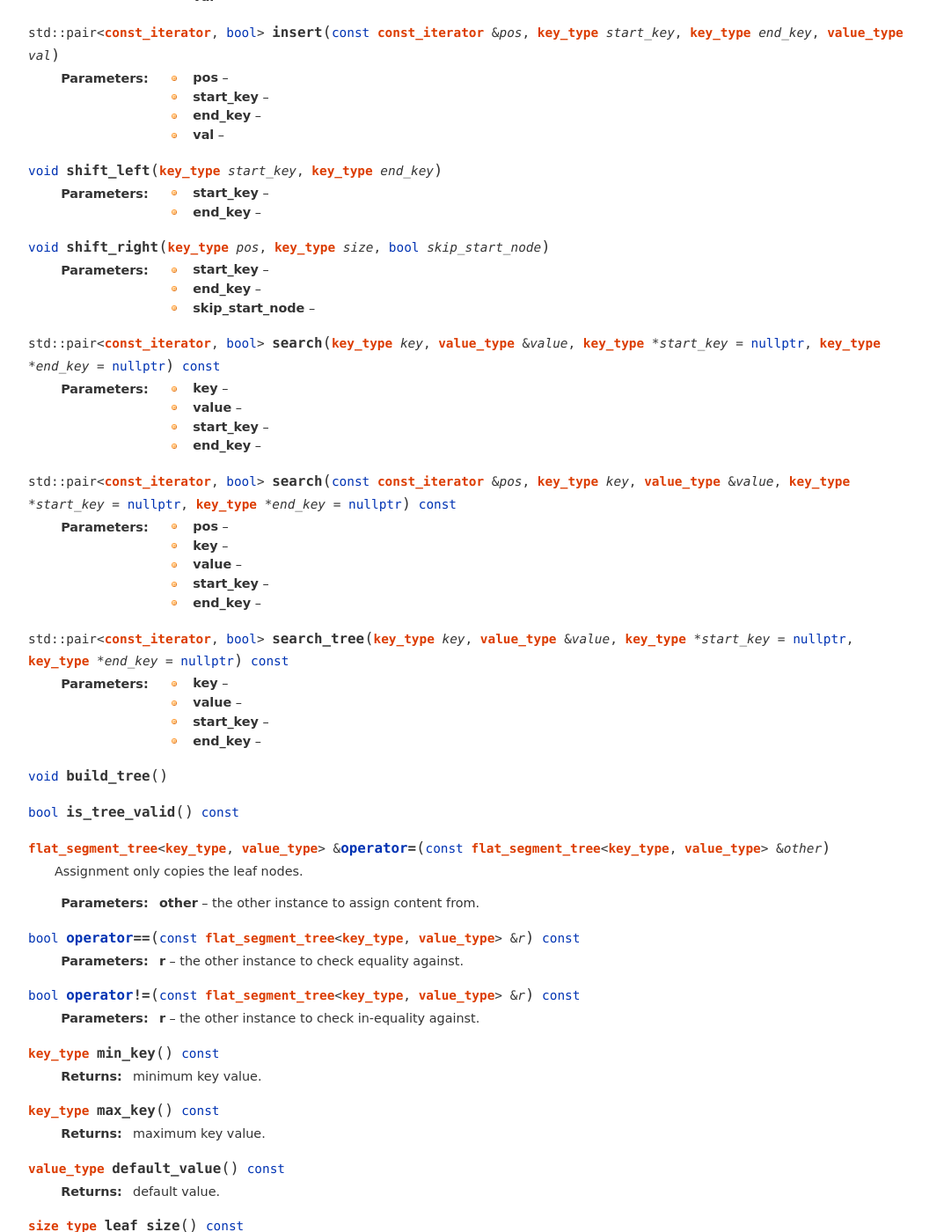
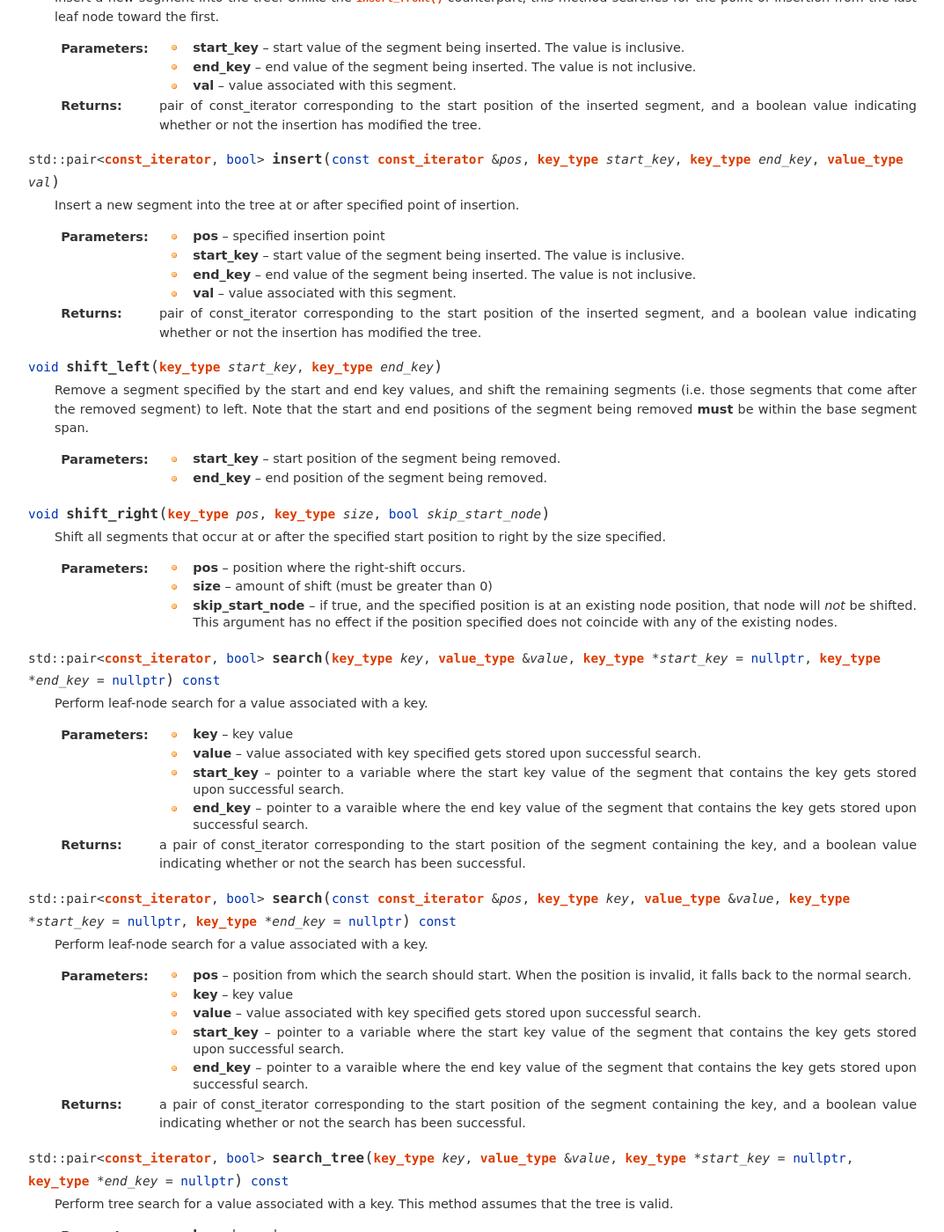
Before and after one commit to kohei-us/mdds, a Sphinx documentation site: the page built from doc/flat_segment_tree.rst, in a window 1280 px wide and 1400 px high, scrolled down 1236 px. Shown: the whole window at 88% size, without its empty margins (118-1191 px from the left). Built offline with Sphinx 7.4.7, drawn with Linux system fonts in a browser that asks for light colours; some of the changed text lies outside the part shown.

Commit message:
Add method docs for flat_segment_tree.

```diff
--- a/doc/flat_segment_tree.rst
+++ b/doc/flat_segment_tree.rst
@@ -53,59 +51,131 @@ Flat segment tree
 
    .. cpp:function:: std::pair<const_iterator, bool> insert_front(key_type start_key, key_type end_key, value_type val)
 
-      :param start_key:
-      :param end_key:
-      :param val:
+      Insert a new segment into the tree.  It searches for the point of
+      insertion from the first leaf node.
+
+      :param start_key: start value of the segment being inserted.  The value
+         is inclusive.
+      :param end_key: end value of the segment being inserted.  The value is
+         not inclusive.
+      :param val: value associated with this segment.
+
+      :return: pair of const_iterator corresponding to the start position of
+         the inserted segment, and a boolean value indicating whether or not
+         the insertion has modified the tree.
 
    .. cpp:function:: std::pair<const_iterator, bool> insert_back(key_type start_key, key_type end_key, value_type val)
 
-      :param start_key:
-      :param end_key:
-      :param val:
+      Insert a new segment into the tree.  Unlike the :cpp:func:`~insert_front()`
+      counterpart, this method searches for the point of insertion from the
+      last leaf node toward the first.
+
+      :param start_key: start value of the segment being inserted.  The value
+         is inclusive.
+      :param end_key: end value of the segment being inserted.  The value is
+         not inclusive.
+      :param val: value associated with this segment.
+
+      :return: pair of const_iterator corresponding to the start position of
+         the inserted segment, and a boolean value indicating whether or not
+         the insertion has modified the tree.
 
    .. cpp:function:: std::pair<const_iterator, bool> insert(const const_iterator &pos, key_type start_key, key_type end_key, value_type val)
 
-      :param pos:
-      :param start_key:
-      :param end_key:
-      :param val:
+      Insert a new segment into the tree at or after specified point of
+      insertion.
+
+      :param pos: specified insertion point
+      :param start_key: start value of the segment being inserted.  The value
+         is inclusive.
+      :param end_key: end value of the segment being inserted.  The value is
+         not inclusive.
+      :param val: value associated with this segment.
+
+      :return: pair of const_iterator corresponding to the start position of
+         the inserted segment, and a boolean value indicating whether or not
+         the insertion has modified the tree.
 
    .. cpp:function:: void shift_left(key_type start_key, key_type end_key)
 
-      :param start_key:
-      :param end_key:
+      Remove a segment specified by the start and end key values, and shift
+      the remaining segments (i.e. those segments that come after the removed
+      segment) to left.  Note that the start and end positions of the segment
+      being removed **must** be within the base segment span.
+
+      :param start_key: start position of the segment being removed.
+      :param end_key: end position of the segment being removed.
 
    .. cpp:function:: void shift_right(key_type pos, key_type size, bool skip_start_node)
 
-      :param start_key:
-      :param end_key:
-      :param skip_start_node:
+      Shift all segments that occur at or after the specified start position
+      to right by the size specified.
+
+      :param pos: position where the right-shift occurs.
+      :param size: amount of shift (must be greater than 0)
+      :param skip_start_node: if true, and the specified position is at an
+         existing node position, that node will *not* be shifted.  This
+         argument has no effect if the position specified does not coincide
+         with any of the existing nodes.
 
    .. cpp:function:: std::pair<const_iterator, bool> search(key_type key, value_type& value, key_type* start_key=nullptr, key_type* end_key=nullptr) const
 
-      :param key:
-      :param value:
-      :param start_key:
-      :param end_key:
+      Perform leaf-node search for a value associated with a key.
+
+      :param key: key value
+      :param value: value associated with key specified gets stored upon
+         successful search.
+      :param start_key: pointer to a variable where the start key value of the
+         segment that contains the key gets stored upon successful search.
+      :param end_key: pointer to a varaible where the end key value of the
+         segment that contains the key gets stored upon successful search.
+      :return: a pair of const_iterator corresponding to the start position of
+         the segment containing the key, and a boolean value indicating
+         whether or not the search has been successful.
 
    .. cpp:function:: std::pair<const_iterator, bool> search(const const_iterator& pos, key_type key, value_type& value, key_type* start_key=nullptr, key_type* end_key=nullptr) const
 
-      :param pos:
-      :param key:
-      :param value:
-      :param start_key:
-      :param end_key:
+      Perform leaf-node search for a value associated with a key.
+
+      :param pos: position from which the search should start.  When the
+         position is invalid, it falls back to the normal search.
+      :param key: key value
+      :param value: value associated with key specified gets stored upon
+         successful search.
+      :param start_key: pointer to a variable where the start key value of the
+         segment that contains the key gets stored upon successful search.
+      :param end_key: pointer to a varaible where the end key value of the
+         segment that contains the key gets stored upon successful search.
+      :return: a pair of const_iterator corresponding to the start position of
+         the segment containing the key, and a boolean value indicating
+         whether or not the search has been successful.
 
    .. cpp:function:: std::pair<const_iterator, bool> search_tree(key_type key, value_type& value, key_type* start_key=nullptr, key_type* end_key=nullptr) const
 
-      :param key:
-      :param value:
-      :param start_key:
-      :param end_key:
+      Perform tree search for a value associated with a key.  This method
+      assumes that the tree is valid.
+
+      :param key: key value
+      :param value: value associated with key specified gets stored upon
+         successful search.
+      :param start_key: pointer to a variable where the start key value of the
+         segment that contains the key gets stored upon successful search.
+      :param end_key: pointer to a varaible where the end key value of the
+         segment that contains the key gets stored upon successful search.
+      :return: a pair of const_iterator corresponding to the start position of
+         the segment containing the key, and a boolean value indicating
+         whether or not the search has been successful.
 
    .. cpp:function:: void build_tree()
 
+      Build a tree of non-leaf nodes based on the values stored in the leaf
+      nodes.  The tree must be valid before you can call the
+      :cpp:func:`~search_tree()` method.
+
    .. cpp:function:: bool is_tree_valid() const
+
+      :return: true if the tree is valid, otherwise false.  The tree must be
+         valid before you can call the :cpp:func:`~search_tree()` method.
 
    .. cpp:function:: flat_segment_tree<key_type,value_type>& operator =(const flat_segment_tree<key_type, value_type>& other)
 
```
Also changed, not shown: other parts of doc/flat_segment_tree.rst (+0 -2 lines).
